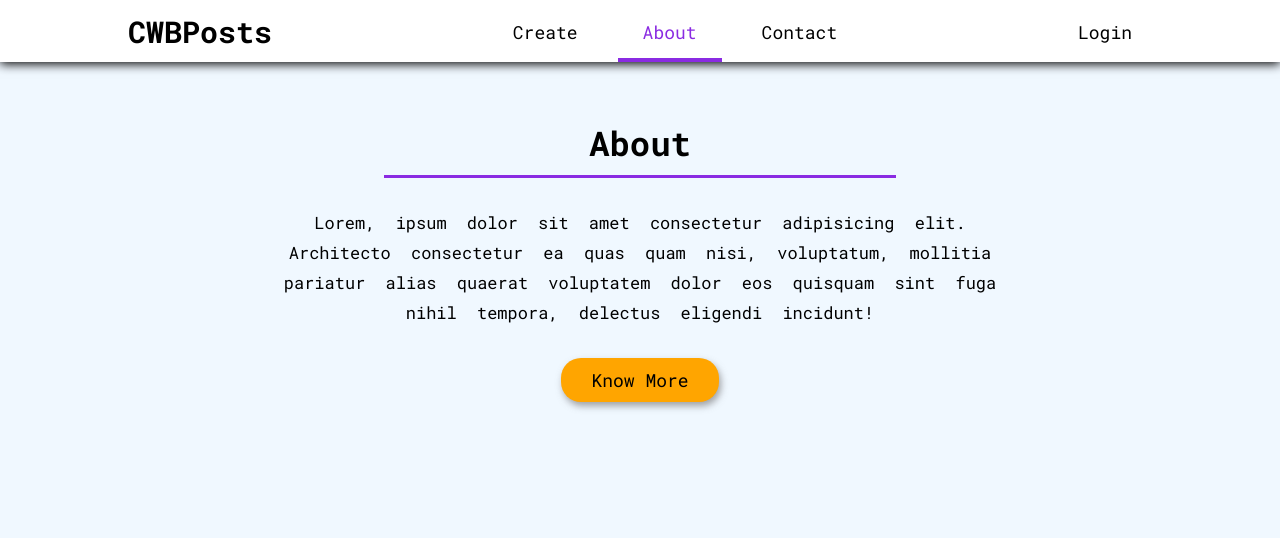
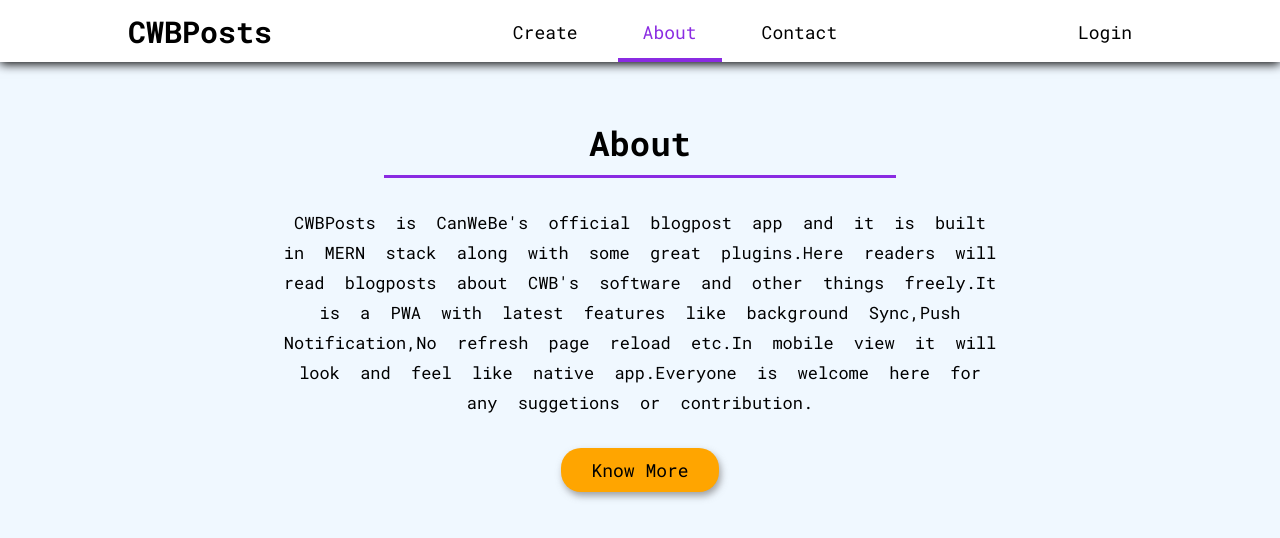
Before and after one commit to devRabbani/CWBPosts-client, a React (Create React App) app: page /about in a window 1280 px wide. Shown: the top 538 px of the page. Built offline with nearby package versions, Linux system fonts and the light colour scheme.

Commit message:
adding about and contact content

```diff
--- a/src/App.js
+++ b/src/App.js
@@ -12,9 +12,9 @@ const App = () => {
           <div className='container home'>
             <h1 className='h1'>Welcome To CWBPosts</h1>
             <p>
-              Here you will find some great articles about tech,study,lifestyle
-              etc.Feel free to contribute and read here, for more info connect
-              to CanWeBe.
+              Here you will find some great articles about tech, study,
+              lifestyle. Feel free to contribute and read here. For more info,
+              connect to CanWeBe.
             </p>
           </div>
         </div>
--- a/src/about.js
+++ b/src/about.js
@@ -6,10 +6,12 @@ const About = () => {
       <div className='container'>
         <h1 className='h1 topPaddingH1'>About</h1>
         <p className='aboutPara'>
-          Lorem, ipsum dolor sit amet consectetur adipisicing elit. Architecto
-          consectetur ea quas quam nisi, voluptatum, mollitia pariatur alias
-          quaerat voluptatem dolor eos quisquam sint fuga nihil tempora,
-          delectus eligendi incidunt!
+          CWBPosts is CanWeBe's official blogpost app and it is built in MERN
+          stack along with some great plugins.Here readers will read blogposts
+          about CWB's software and other things freely.It is a PWA with latest
+          features like background Sync,Push Notification,No refresh page reload
+          etc.In mobile view it will look and feel like native app.Everyone is
+          welcome here for any suggetions or contribution.
         </p>
 
         <a
--- a/src/contact.js
+++ b/src/contact.js
@@ -6,11 +6,12 @@ const Contact = () => {
       <div className='container'>
         <h1 className='h1 topPaddingH1'>Contact</h1>
         <p className='aboutPara'>
-          CanWeBe is a Software Development Company.We are a team of some
-          brilient developers and designers.We frequently deliver some of the
-          great software to the industry.If you want to join our team or want to
-          contribute to this blog app please contact us and get your username
-          and password.
+          CanWeBe is a Software Development Company. We are a team of some
+          brilliant developers and designers. We frequently deliver some of the
+          great software to the industry. Suppose you want to join our team or
+          like to contribute to this blog app. Don't hesitate to get in touch
+          with us and get your username and password.For active bug and issues
+          please contact CWB.
         </p>
 
         <a
```
Also changed, not shown: src/img/spinner.svg (added).
